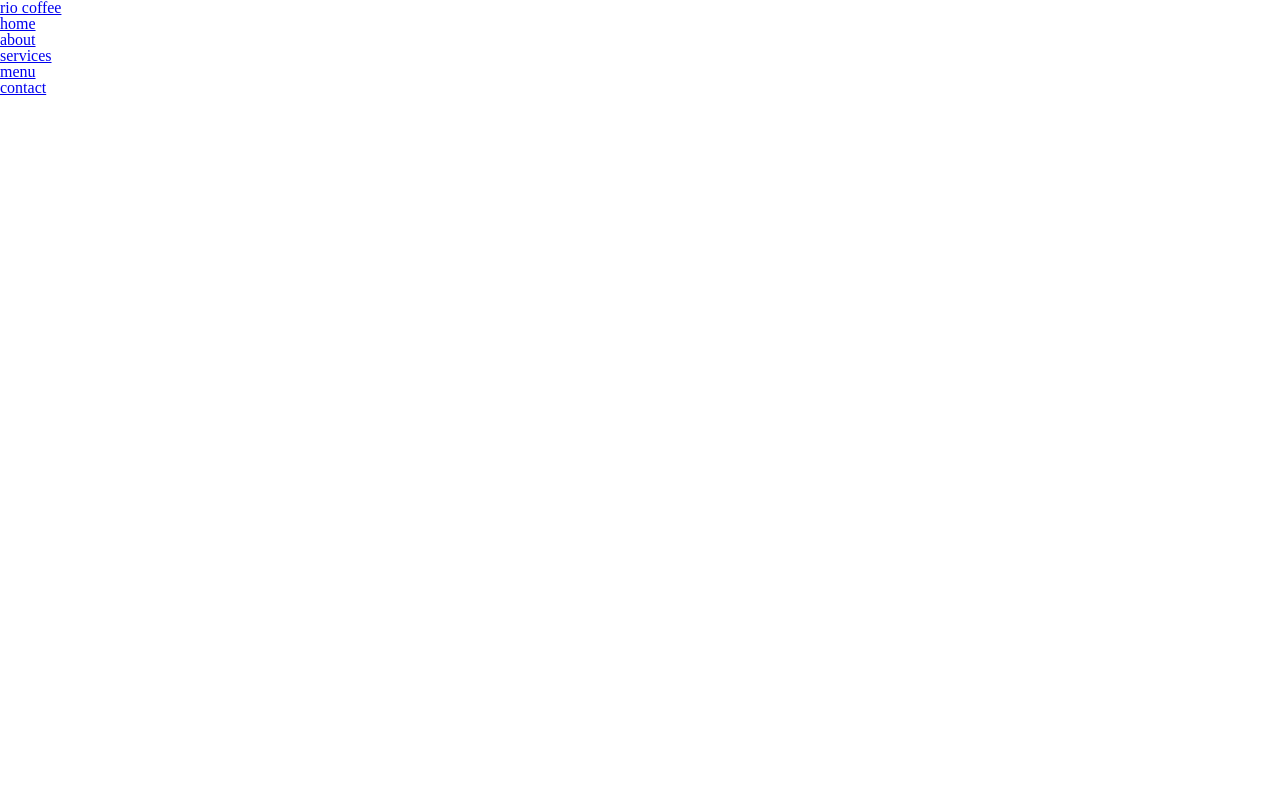
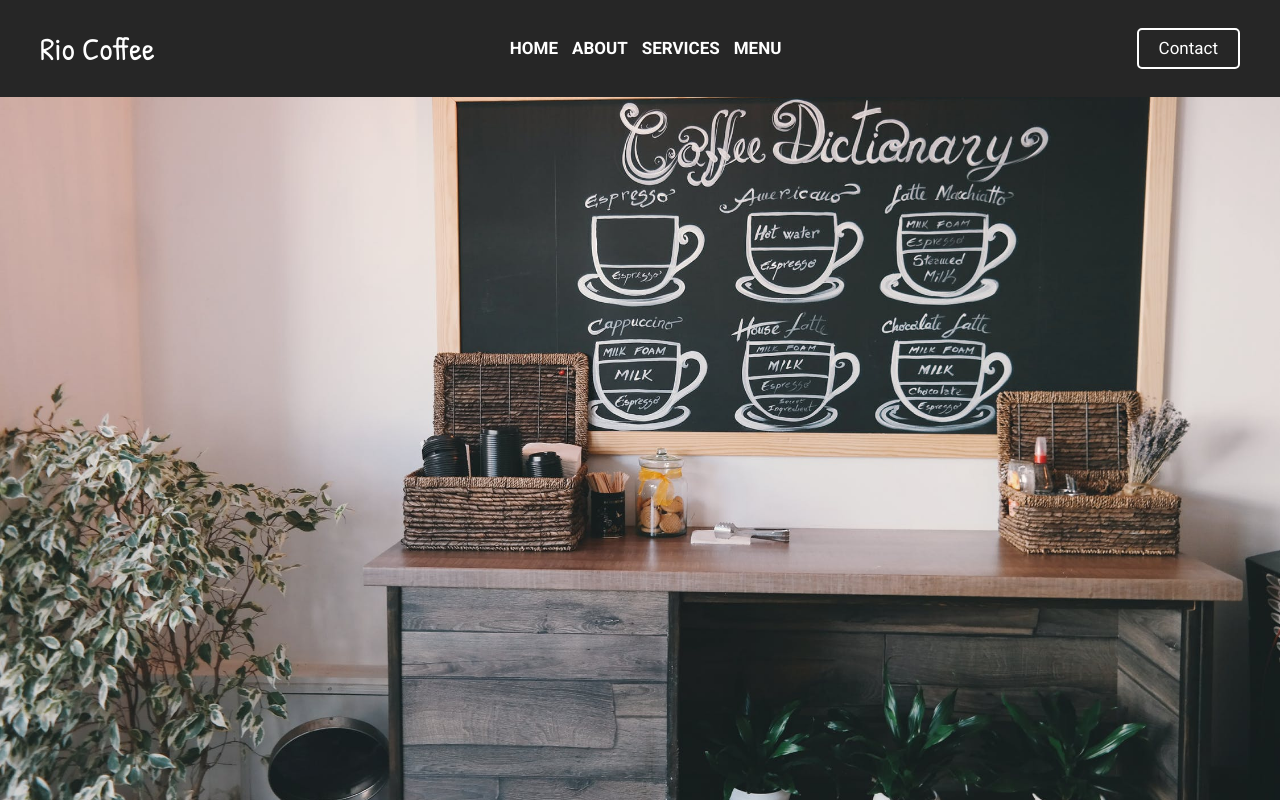
Before and after one commit to epetrunia/flex_navbar, a plain HTML site: page index.html in a window 1280 px wide. Drawn offline with Linux system fonts and the light colour scheme.

Commit message:
Add styles for header in style.css file

```diff
--- a/styles/style.css
+++ b/styles/style.css
@@ -1 +1,73 @@
 @import "reset.css";
+
+* {
+    box-sizing: border-box;
+}
+
+header {
+    height: 100vh;
+    background-image: url("../images/pexels-photo-143642.jpeg");
+    background-size: cover;
+    background-position: center;
+    background-repeat: no-repeat;
+}
+
+.nav-bar {
+    position: fixed;
+    top: 0;
+    left: 0;
+    right: 0;
+    background: #262626;
+    padding: 20px 30px;
+    color: white;
+    font-family: 'Roboto', sans-serif;
+
+    display: flex;
+    flex-wrap: wrap;
+    justify-content: space-between;
+    align-items: center;
+}
+
+.menu {
+    list-style: none;
+}
+
+.menu .menu-item {
+    display: inline-block;
+    margin: 20px 0;
+}
+
+.menu {
+    display: flex;
+    flex-wrap: nowrap;
+}
+
+.menu .menu-item a {
+    text-transform: uppercase;
+    font-weight: bold;
+    font-size: 17px;
+    padding: 7px;
+    cursor: pointer;
+}
+
+.nav-bar a {
+    text-decoration: none;
+    text-transform: capitalize;
+    color: white;
+    cursor: pointer;
+}
+
+.nav-bar .brand-btn {
+    font-family: 'Patrick Hand', cursive;
+    font-size: 32px;
+}
+
+.nav-bar .contact-btn {
+    border: 2px solid white;
+    border-radius: 5px;
+    padding: 10px 20px;
+    font-size: 17px;
+}
+.nav-bar>a {
+    margin: 0 10px;
+}
```
